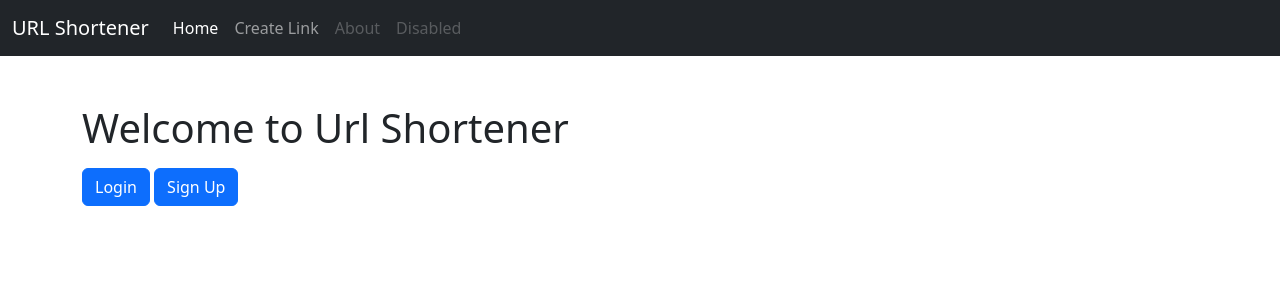
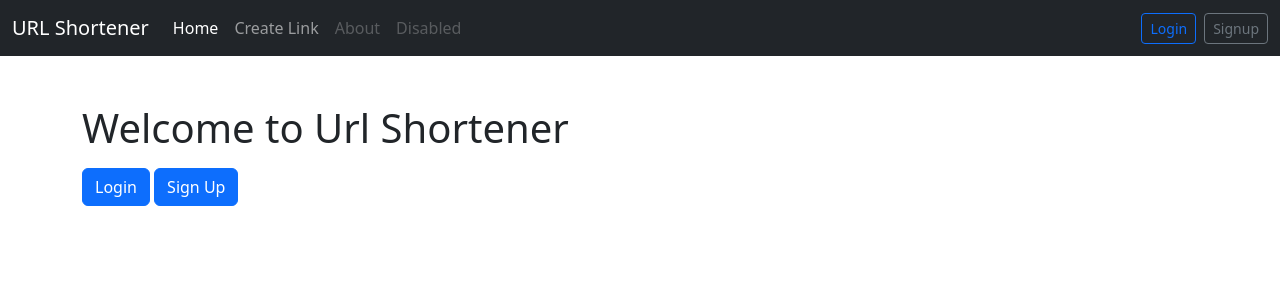
Before and after one commit to ILoveBacteria/url-shortener, a Flask app: page / in a window 1280 px wide. Shown: the top 300 px of the page. Run offline with Flask 2, Linux system fonts and the light colour scheme.

Commit message:
Add buttons to navbar

```diff
--- a/app/templates/base.html
+++ b/app/templates/base.html
@@ -18,7 +18,7 @@
                 <span class="navbar-toggler-icon"></span>
             </button>
             <div class="collapse navbar-collapse" id="navbarNavAltMarkup">
-                <div class="navbar-nav">
+                <div class="navbar-nav me-auto">
                     <!--Routes-->
                     {% if request.path == url_for('index') %}
                         <a class="nav-link active" href="{{ url_for('index') }}">Home</a>
@@ -33,6 +33,13 @@
                     <a class="nav-link disabled" href="#">About</a>
                     <a class="nav-link disabled">Disabled</a>
                 </div>
+                <!--Buttons-->
+                {% if current_user.is_authenticated %}
+                    <a role="button" class="btn btn-outline-danger btn-sm" href="{{ url_for('logout') }}">Logout</a>
+                {% else %}
+                    <a role="button" class="btn btn-outline-primary btn-sm me-2" href="{{ url_for('login') }}">Login</a>
+                    <a role="button" class="btn btn-outline-secondary btn-sm" href="{{ url_for('signup') }}">Signup</a>
+                {% endif %}
             </div>
         </div>
     </nav>
```
